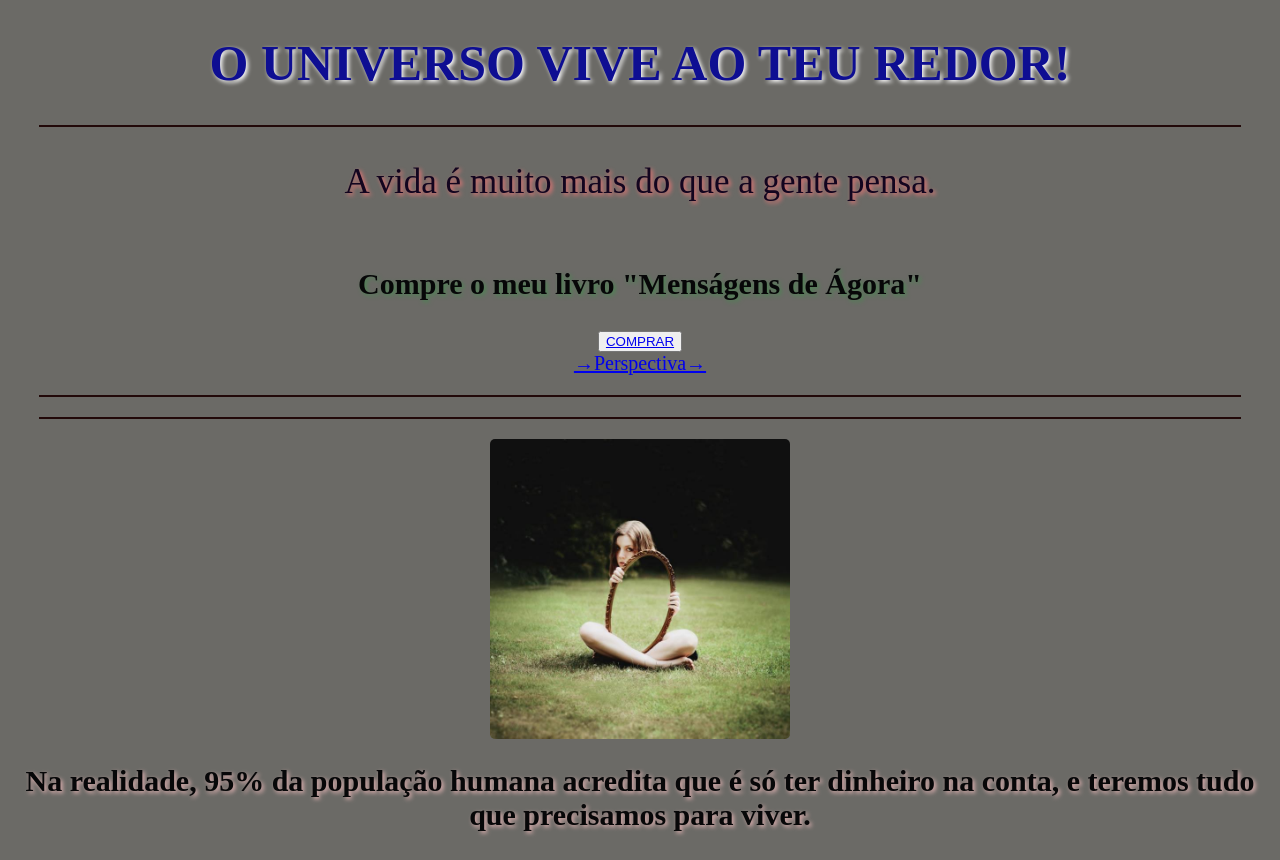
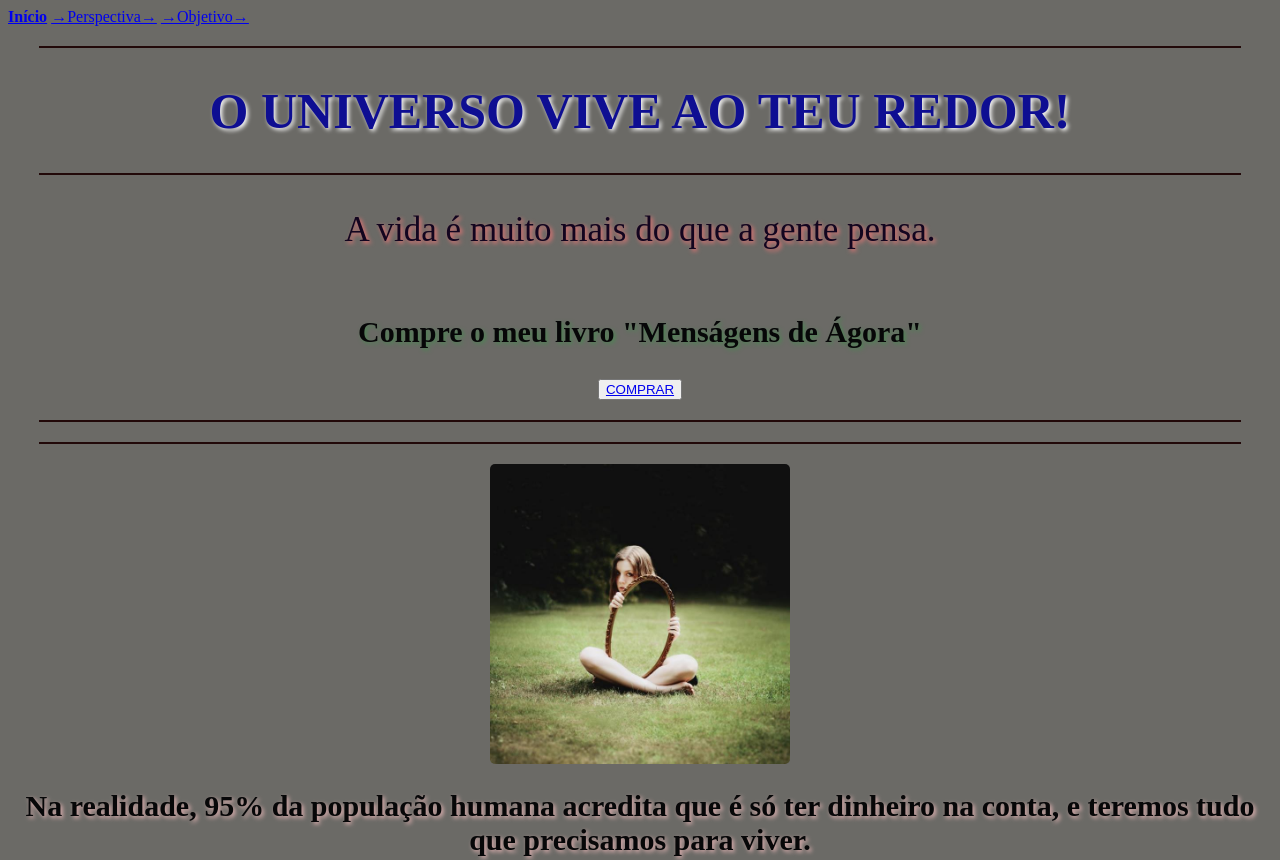
Before and after one commit to CapimCanelas/verdades-incontestaveis, a plain HTML site: page index.html in a window 1280 px wide. Shown: the top 860 px of the page. Drawn offline with Linux system fonts and the light colour scheme; files whose address does not match are found by name.

Commit message:
Inverter ordem das páginas no menu: Início → Perspectiva → Objetivo

```diff
--- a/index.html
+++ b/index.html
@@ -11,6 +11,13 @@
 
 </head>
 <body>
+    <!-- Menu de Navegação -->
+    <nav class="menu-navegacao">
+        <a href="index.html"><strong>Início</strong></a>
+        <a href="formulario.html">→Perspectiva→</a>
+        <a href="objetivo.html">→Objetivo→</a>
+    </nav>
+    <hr>
 
         <h1> O UNIVERSO VIVE AO TEU REDOR!</h1>
         <hr>
@@ -23,10 +30,9 @@
 
     <div><h3>Compre o meu livro "Menságens de Ágora"</h3>
     <button><a href="https://clubedeautores.com.br/livro/mensagens-de-agora" target="_blank"> COMPRAR</a></button>
-    <a href="formulario.html">→Perspectiva→</a></div>
+    </div>
     <hr>
     <hr>
-
 
 
 
```
